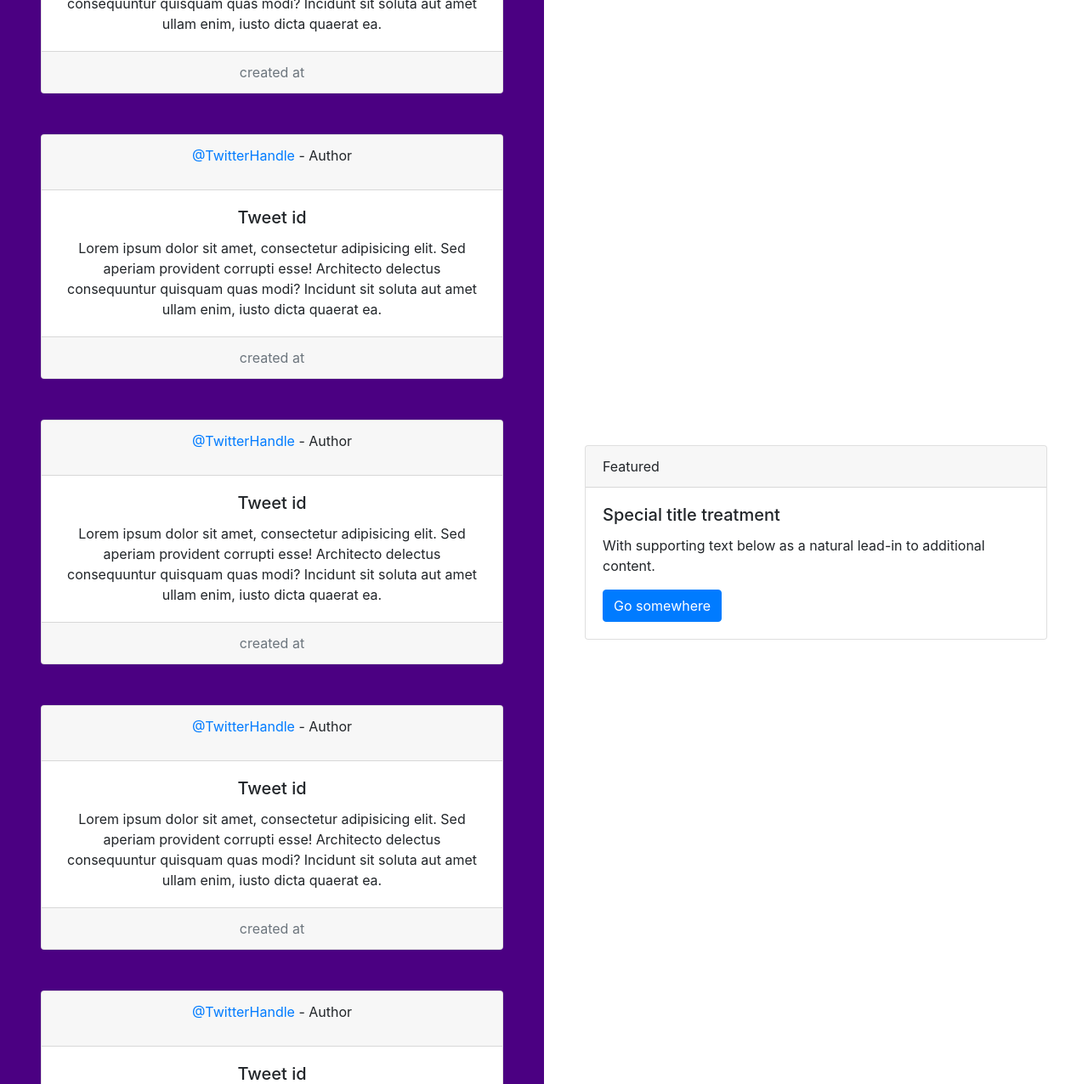
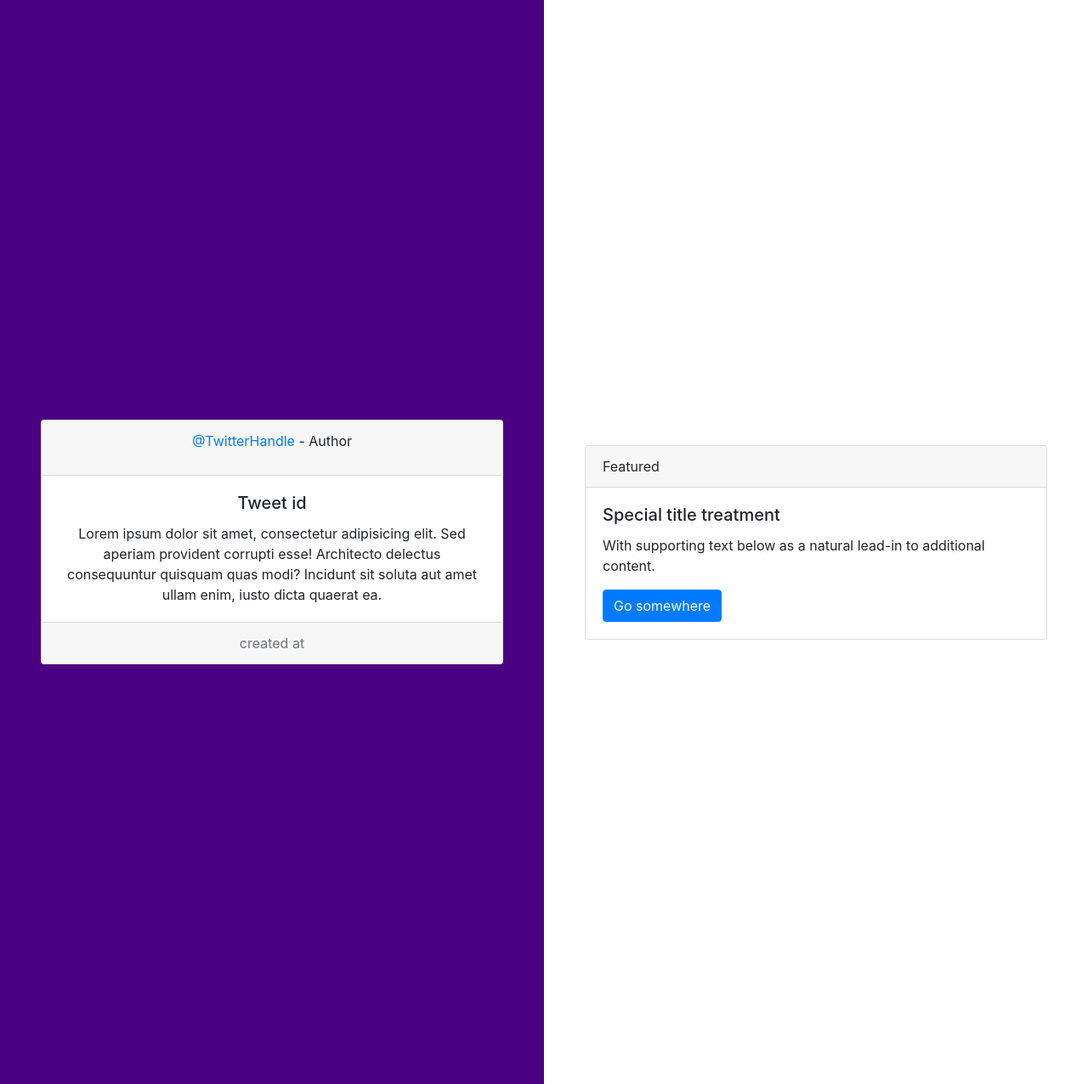
Before and after one commit to gsmpopovic/tweetnalysis, a PHP site: page /display.php in a window 1280 px wide. Shown: the whole page at 85% size. Run offline with PHP 8.4, Linux system fonts and the light colour scheme.

Commit message:
Edited HTML

```diff
--- a/apirequest.php
+++ b/apirequest.php
@@ -17,14 +17,12 @@ if (isset($_POST['search'])) {
 //Authentication variables
 
     // Our config file contains constants for our consumer key and consumer secret key
+    // as well as our access token and access token secret
 
     require './assets/inc/config.php';
 
     // Create variables for:
     // OAuth access token, and access token secret
-
-    $access_token='1306362620967096324-EskIU2jNCQWDBox8axiRKyiPoDonkt';
-    $access_token_secret='HgUeFk4aw26P1YwdSiNZ4tZ3MQNshBjvGI4M9tmB4YuhX';
 
     // Begin making API requests
 
--- a/assets/inc/config.php
+++ b/assets/inc/config.php
@@ -6,4 +6,9 @@
 define('CONSUMER_KEY', '8JVa6gioaeihuAOl0YZ1fzU1g');
 define ('CONSUMER_SECRET', 'MsFMAiZdxL0HgLRaKKCOdQN5E7gpKT3TqInLlPk3vUvQY2R0oK');
 
+// Create variables for:
+// access token and access token secret
+
+$access_token='1306362620967096324-EskIU2jNCQWDBox8axiRKyiPoDonkt';
+$access_token_secret='HgUeFk4aw26P1YwdSiNZ4tZ3MQNshBjvGI4M9tmB4YuhX';
 ?>
--- a/display.php
+++ b/display.php
@@ -15,47 +15,10 @@
 			<div class="d-md-flex align-items-center h-100 p-5 text-center justify-content-center">
 				<div class="logoarea py-5">
 					<!-- Tweet cards -->
-                    <div class="card my-5">
-						<div class="card-header">
-                            <div><p><a href="#">@TwitterHandle</a> - Author</p></div>
-						</div>
-						<div class="card-body">
-							<h5 class="card-title">Tweet id</h5>
-							<p class="card-text">Lorem ipsum dolor sit amet, consectetur adipisicing elit. Sed aperiam provident corrupti esse! Architecto delectus consequuntur quisquam quas modi? Incidunt sit soluta aut amet ullam enim, iusto dicta quaerat ea.</p>
-                        </div>
-                        <div class="card-footer text-muted">created at </div>
-                    </div>
-                    <div class="card my-5">
-						<div class="card-header">
-                            <div><p><a href="#">@TwitterHandle</a> - Author</p></div>
-						</div>
-						<div class="card-body">
-							<h5 class="card-title">Tweet id</h5>
-							<p class="card-text">Lorem ipsum dolor sit amet, consectetur adipisicing elit. Sed aperiam provident corrupti esse! Architecto delectus consequuntur quisquam quas modi? Incidunt sit soluta aut amet ullam enim, iusto dicta quaerat ea.</p>
-                        </div>
-                        <div class="card-footer text-muted">created at </div>
-                    </div>
-                    <div class="card my-5">
-						<div class="card-header">
-                            <div><p><a href="#">@TwitterHandle</a> - Author</p></div>
-						</div>
-						<div class="card-body">
-							<h5 class="card-title">Tweet id</h5>
-							<p class="card-text">Lorem ipsum dolor sit amet, consectetur adipisicing elit. Sed aperiam provident corrupti esse! Architecto delectus consequuntur quisquam quas modi? Incidunt sit soluta aut amet ullam enim, iusto dicta quaerat ea.</p>
-                        </div>
-                        <div class="card-footer text-muted">created at </div>
-                    </div>
-                    <div class="card my-5">
-						<div class="card-header">
-                            <div><p><a href="#">@TwitterHandle</a> - Author</p></div>
-						</div>
-						<div class="card-body">
-							<h5 class="card-title">Tweet id</h5>
-							<p class="card-text">Lorem ipsum dolor sit amet, consectetur adipisicing elit. Sed aperiam provident corrupti esse! Architecto delectus consequuntur quisquam quas modi? Incidunt sit soluta aut amet ullam enim, iusto dicta quaerat ea.</p>
-                        </div>
-                        <div class="card-footer text-muted">created at </div>
-                    </div>
-                    <div class="card my-5">
+
+					<!-- Use AJAX to pull and load these cards dynamically -->
+
+					<div class="card my-5">
 						<div class="card-header">
                             <div><p><a href="#">@TwitterHandle</a> - Author</p></div>
 						</div>
--- a/index.php
+++ b/index.php
@@ -23,6 +23,7 @@
             <option value="40">40</option>
             <option value="50">50</option>
             <option value="100">100</option>
+            <option value="200">200</option>
         </select>
 
         <input type="submit" name="search" id="submit">
```
